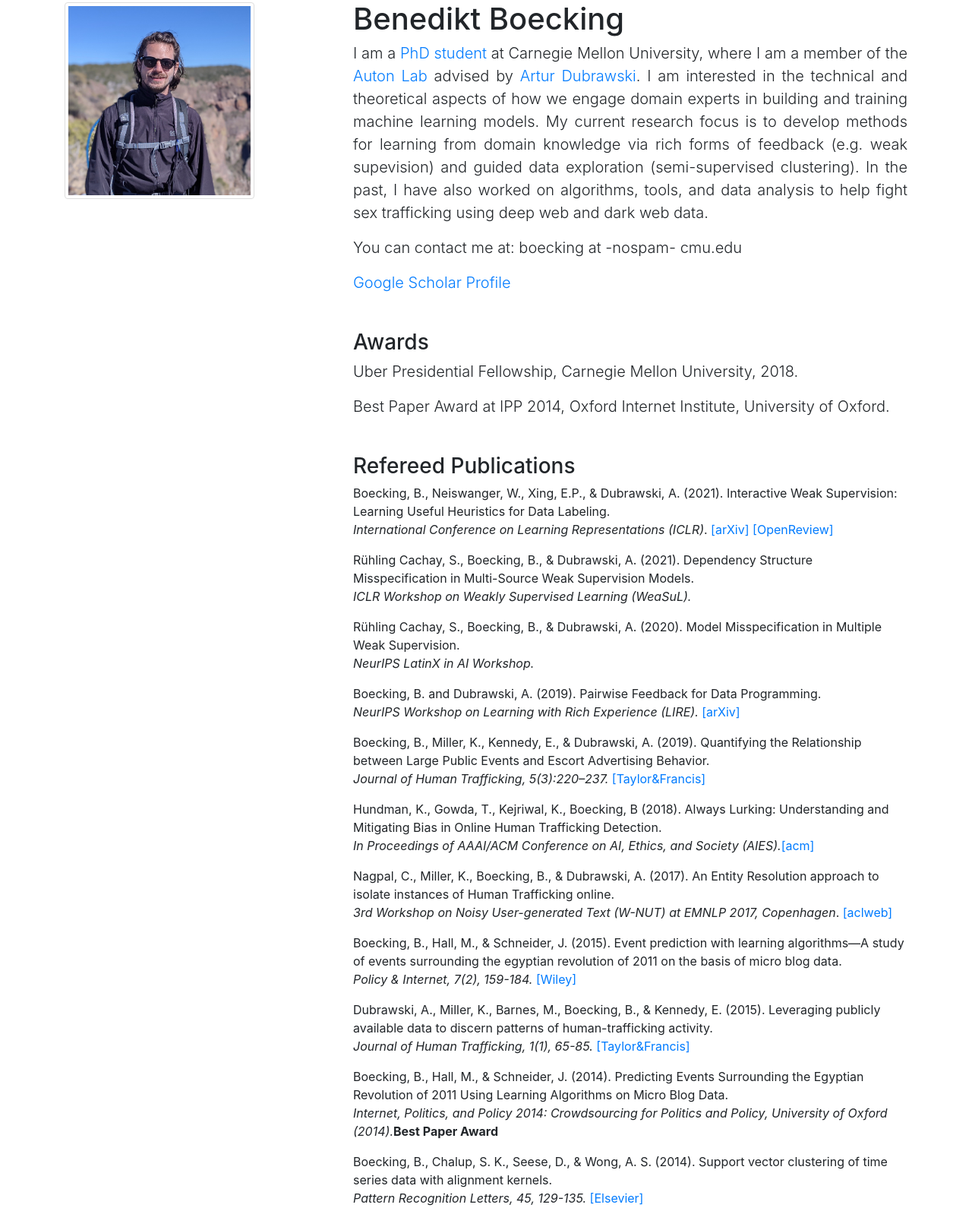
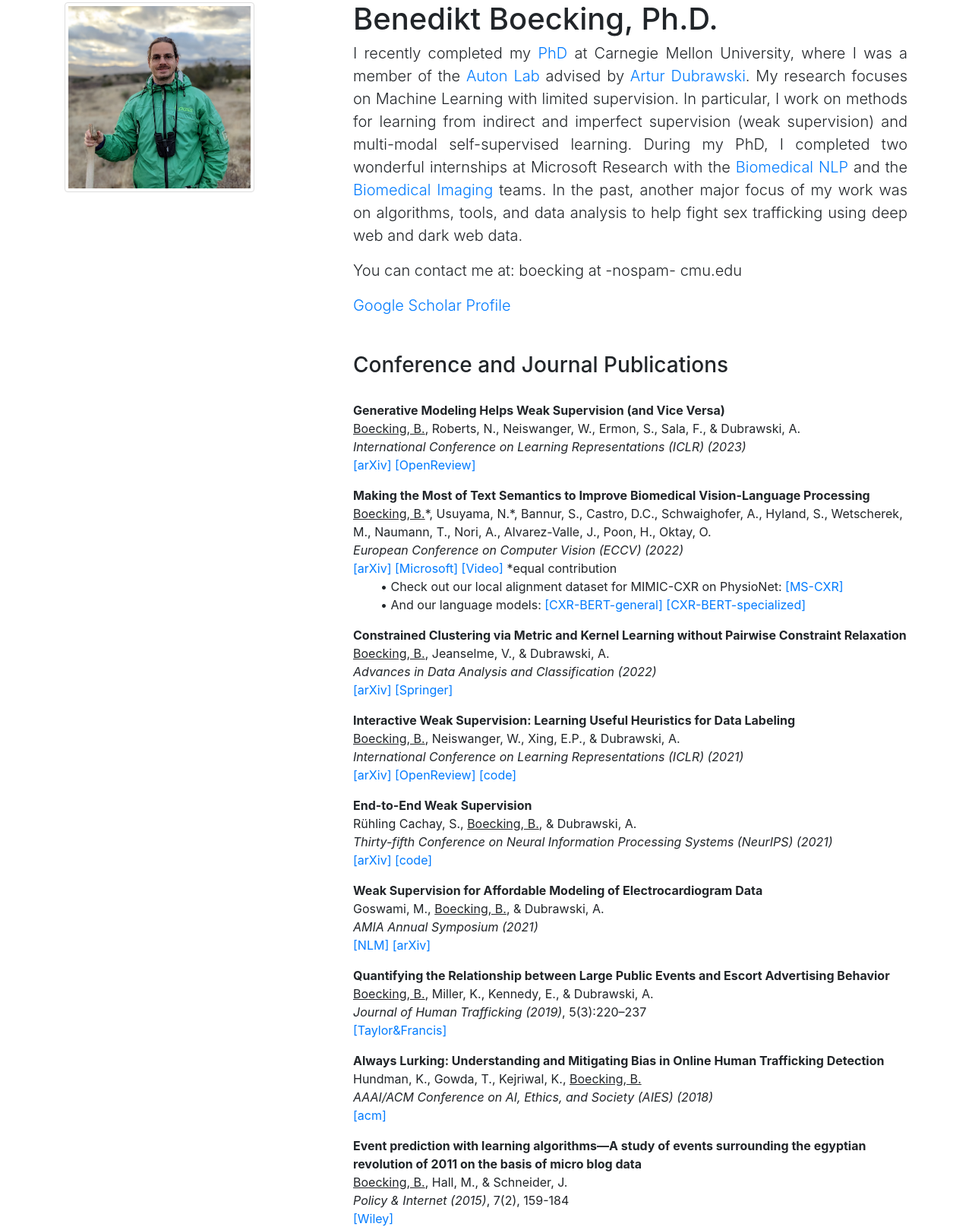
Before and after one commit to benbo/benbo.github.io, a website: page index.html in a window 1280 px wide. Shown: the part 101-1720 px from the top of the page at 76% size. Drawn offline with Linux system fonts and the light colour scheme.

Commit message:
website update

```diff
--- a/index.html
+++ b/index.html
@@ -6,7 +6,7 @@
     <script async src="https://www.googletagmanager.com/gtag/js?id=UA-109241135-1"></script>
     <script>
         window.dataLayer = window.dataLayer || [];
-  function gtag(){dataLayer.push(arguments);}
+        function gtag() { dataLayer.push(arguments); }
         gtag('js', new Date());
 
         gtag('config', 'UA-109241135-1');
@@ -16,7 +16,8 @@
     <meta name="viewport" content="width=device-width, initial-scale=1, shrink-to-fit=no">
     <meta name="description" content="Benedikt Boecking, PhD Student in Robotics at Carnegie Mellon University (CMU)">
     <meta name="author" content="Benedikt Boecking">
-    <meta name="keywords" content="Benedikt Boecking, robotics, machine learning, CMU, Carnegie Mellon University, ML, RI, Robotics Institute, AI">
+    <meta name="keywords"
+        content="Benedikt Boecking, robotics, machine learning, CMU, Carnegie Mellon University, ML, RI, Robotics Institute, AI">
 
     <title>Benedikt Boecking</title>
 
@@ -39,72 +40,188 @@
 </head>
 
 <body>
-    <!-- Navigation -->
-    <!--
-    <nav class="navbar navbar-expand-lg navbar-dark bg-dark fixed-top">
-        <button class="navbar-toggler" type="button" data-toggle="collapse" data-target="#navbarResponsive" aria-controls="navbarResponsive" aria-expanded="false" aria-label="Toggle navigation">
-            <span class="navbar-toggler-icon"></span>
-        </button>
-        <div class="collapse navbar-collapse" id="navbarResponsive">
-            <ul class="navbar-nav ml-auto">
-                <li class="nav-item active">
-                    <a class="nav-link" href="index.html">About <span class="sr-only">(current)</span></a>
-                </li>
-                <li class="nav-item">
-                    <a class="nav-link" href="publications.html">Publications</a>
-                </li>
-                <li class="nav-item">
-                    <a class="nav-link" href="contact.html">Contact</a>
-                </li>
-            </ul>
-        </div>
-    </nav>
-    -->
-    <!-- Page Content -->
     <div class="container">
         <div class="row">
             <div class="col-sm-4">
-                <img src="images/picsmall.jpg" class="mt-5 img-thumbnail" alt="Me" width = "250">
+                <img src="images/website_pic_cropped.png" class="mt-5 img-thumbnail" alt="Me" width="250">
             </div>
             <div class="col-sm-8 text-left">
-                <h1 class="mt-5">Benedikt Boecking</h1>
-                <p class="lead text-justify">I am a <a href="https://www.ri.cmu.edu/ri-people/benedikt-boecking/">PhD student</a> at Carnegie Mellon University, where I am a member of the <a href="https://www.autonlab.org">Auton Lab</a> advised by <a href="https://www.ri.cmu.edu/ri-faculty/artur-w-dubrawski/">Artur Dubrawski</a>. I am interested in the technical and theoretical aspects of how we engage domain experts in building and training machine learning models. My current research focus is to develop methods for learning from domain knowledge via rich forms of feedback (e.g. weak supevision) and guided data exploration (semi-supervised clustering). In the past, I have also worked on algorithms, tools, and data analysis to help fight sex trafficking using deep web and dark web data.</p>
+                <h1 class="mt-5">Benedikt Boecking, Ph.D.</h1>
+                <p class="lead text-justify">
+                    I recently completed my <a href="https://www.ri.cmu.edu/ri-people/benedikt-boecking/">PhD</a>
+                    at Carnegie Mellon University, where I was a member of the <a href="https://www.autonlab.org">Auton
+                        Lab</a> advised by <a href="https://www.ri.cmu.edu/ri-faculty/artur-w-dubrawski/">Artur
+                        Dubrawski</a>.
+                    My research focuses on Machine Learning with limited supervision. In particular, I work on methods
+                    for learning from indirect and imperfect supervision (weak supervision) and multi-modal
+                    self-supervised learning. During my PhD, I completed two wonderful internships at Microsoft
+                    Research with the <a class=""
+                        href="https://www.microsoft.com/en-us/research/group/biomedical-nlp-group/">Biomedical NLP</a>
+                    and the <a class=""
+                        href="https://www.microsoft.com/en-us/research/group/biomedical-imaging/">Biomedical Imaging</a>
+                    teams. In the past, another major focus of my work was on algorithms, tools, and data analysis to
+                    help
+                    fight sex trafficking using deep web and dark web data.</p>
                 <p class="lead">You can contact me at: boecking at -nospam- cmu.edu</p>
-	        <p class="lead"><a class="" href="https://scholar.google.com/citations?hl=en&user=wNtfa1wAAAAJ">Google Scholar Profile</a> </p>
-                <h3 class="mt-5">Awards</h3>
-                <p class="lead">Uber Presidential Fellowship, Carnegie Mellon University, 2018.</p>
-                <p class="lead">Best Paper Award at IPP 2014, Oxford Internet Institute, University of Oxford.</p>
-                <h3 class="mt-5">Refereed Publications</h3>
-		<p class="">Boecking, B., Neiswanger, W., Xing, E.P., &amp; Dubrawski, A. (2021). Interactive Weak Supervision: Learning Useful Heuristics for Data Labeling. <br><i>International Conference on Learning Representations (ICLR)</i>. <a class="" href="https://arxiv.org/abs/2012.06046">[arXiv]</a>
-		    <a class="" href="https://openreview.net/forum?id=IDFQI9OY6K">[OpenReview]</a></p>
-		<p class="">Rühling Cachay, S., Boecking, B., &amp; Dubrawski, A. (2021). Dependency Structure Misspecification in Multi-Source Weak Supervision Models. <br><i>ICLR Workshop on Weakly Supervised Learning (WeaSuL).</i></p>
-		<p class="">Rühling Cachay, S., Boecking, B., &amp; Dubrawski, A. (2020).  Model Misspecification in Multiple Weak Supervision. <br><i>NeurIPS LatinX in AI Workshop.</i></p>
-		<p class=""> Boecking, B. and Dubrawski, A. (2019). Pairwise Feedback for Data Programming. <br><i>NeurIPS Workshop on Learning with Rich Experience (LIRE).</i> <a class="" href="https://arxiv.org/abs/1912.07685">[arXiv]</a></p>
-		<p class="">Boecking, B., Miller, K., Kennedy, E., &amp; Dubrawski, A. (2019). Quantifying the Relationship between Large Public Events and Escort Advertising Behavior. <br><i>Journal of Human Trafficking, 5(3):220–237.</i>
+                <p class="lead"><a class="" href="https://scholar.google.com/citations?hl=en&user=wNtfa1wAAAAJ">Google
+                        Scholar Profile</a> </p>
+                <h3 class="mt-5">Conference and Journal Publications</h3>
+                <br>
+                <p class="">
+                    <b>Generative Modeling Helps Weak Supervision (and Vice Versa)</b><br>
+                    <u>Boecking, B.</u>, Roberts, N., Neiswanger, W., Ermon, S., Sala, F., &amp; Dubrawski, A.
+                    <br>
+                    <i>International Conference on Learning Representations (ICLR) (2023)</i> <br>
+                    <a class="" href="https://arxiv.org/abs/2203.12023">[arXiv]</a>
+                    <a class="" href="https://openreview.net/forum?id=3OaBBATwsvP">[OpenReview]</a>
+                </p>
+                <p class="">
+                    <b>Making the Most of Text Semantics to Improve Biomedical Vision-Language Processing</b><br>
+                    <u>Boecking, B.</u>*, Usuyama, N.*, Bannur, S., Castro, D.C., Schwaighofer, A., Hyland, S.,
+                    Wetscherek, M., Naumann, T., Nori, A., Alvarez-Valle, J., Poon, H., Oktay, O.
+                    <br><i>European Conference on Computer Vision (ECCV) (2022)</i><br>
+                    <a class="" href="https://arxiv.org/abs/2204.09817">[arXiv]</a> <a class=""
+                        href="https://www.microsoft.com/en-us/research/publication/making-the-most-of-text-semantics-to-improve-biomedical-vision-language-processing/">[Microsoft]</a>
+                    <a class="" href="https://youtu.be/by-JzcUJQpw">[Video]</a> *equal contribution<br>
+                    &nbsp; &nbsp; &nbsp; &nbsp; &#x2022;&nbsp;Check out our local alignment dataset for MIMIC-CXR on
+                    PhysioNet: <a class="" href="https://doi.org/10.13026/b90j-vb87">[MS-CXR]</a><br>
+                    &nbsp; &nbsp; &nbsp; &nbsp; &#x2022;&nbsp;And our language models: <a class=""
+                        href="https://huggingface.co/microsoft/BiomedVLP-CXR-BERT-general">[CXR-BERT-general]</a>
+                    <a class=""
+                        href="https://huggingface.co/microsoft/BiomedVLP-CXR-BERT-specialized">[CXR-BERT-specialized]</a>
+                </p>
+                <p class="">
+                    <b>Constrained Clustering via Metric and Kernel Learning without Pairwise Constraint
+                        Relaxation</b><br>
+                    <u>Boecking, B.</u>, Jeanselme, V., &amp; Dubrawski, A.
+                    <br><i>Advances in Data Analysis and Classification (2022)</i> <br>
+                    <a class="" href="https://arxiv.org/abs/2203.12546">[arXiv]</a>
+                    <a class="" href="https://doi.org/10.1007/s11634-022-00507-5">[Springer]</a>
+                </p>
+                <p class="">
+                    <b>Interactive Weak Supervision: Learning Useful Heuristics for Data Labeling</b><br>
+                    <u>Boecking, B.</u>, Neiswanger, W., Xing, E.P., &amp; Dubrawski, A.
+                    <br><i>International Conference on Learning Representations (ICLR) (2021)</i><br>
+                    <a class="" href="https://arxiv.org/abs/2012.06046">[arXiv]</a> <a class=""
+                        href="https://openreview.net/forum?id=IDFQI9OY6K">[OpenReview]</a> <a class=""
+                        href="https://github.com/benbo/interactive-weak-supervision">[code]</a>
+                </p>
+                <p class="">
+                    <b>End-to-End Weak Supervision</b><br>
+                    R&#252;hling Cachay, S., <u>Boecking, B.</u>, &amp; Dubrawski, A.
+                    <br><i>Thirty-fifth Conference on Neural Information Processing Systems
+                        (NeurIPS) (2021)</i><br>
+                    <a class="" href="https://arxiv.org/abs/2107.02233">[arXiv]</a> <a class=""
+                        href="https://github.com/autonlab/weasel">[code]</a>
+                </p>
+                <p class="">
+                    <b>Weak Supervision for Affordable Modeling of Electrocardiogram Data</b><br>
+                    Goswami, M., <u>Boecking, B.</u>, &amp; Dubrawski, A.
+                    <br><i>AMIA Annual Symposium (2021)</i>
+                    <br>
+                    <a class="" href="https://www.ncbi.nlm.nih.gov/pmc/articles/PMC8861672/">[NLM]</a>
+                    <a class="" href="https://arxiv.org/abs/2201.02936">[arXiv]</a>
+                </p>
+                <p class="">
+                    <b>Quantifying the Relationship between Large Public Events and Escort Advertising Behavior</b><br>
+                    <u>Boecking, B.</u>, Miller, K., Kennedy, E., &amp; Dubrawski, A.
+                    <br><i>Journal
+                        of Human
+                        Trafficking (2019)</i>, 5(3):220–237<br>
                     <a class="" href="https://doi.org/10.1080/23322705.2018.1458488">[Taylor&amp;Francis]
-		    </a></p>
-		    <p class="">Hundman, K., Gowda, T., Kejriwal, K., Boecking, B (2018). Always Lurking: Understanding and Mitigating Bias in Online Human Trafficking Detection. <br><i>In Proceedings of AAAI/ACM Conference on AI, Ethics, and Society (AIES).</i><a class="" href="https://dl.acm.org/doi/10.1145/3278721.3278782">[acm]</a></p>
-		    <p class="">Nagpal, C., Miller, K., Boecking, B., &amp; Dubrawski, A. (2017). An Entity Resolution approach to isolate instances of Human Trafficking online. <br><i>3rd Workshop on Noisy User-generated Text (W-NUT) at EMNLP 2017, Copenhagen</i>.
-                    <a class="" href="https://www.aclweb.org/anthology/W17-4411/">[aclweb]
-                    </a></p>
-		    <p class="">Boecking, B., Hall, M., &amp; Schneider, J. (2015). Event prediction with learning algorithms—A study of events surrounding the egyptian revolution of 2011 on the basis of micro blog data. <br><i>Policy &amp; Internet, 7(2), 159-184.</i>
+                    </a>
+                </p>
+                <p class="">
+                    <b>Always Lurking: Understanding and Mitigating Bias in Online Human Trafficking Detection</b><br>
+                    Hundman, K., Gowda, T., Kejriwal, K., <u>Boecking, B.</u>
+                    <br><i>AAAI/ACM Conference on AI, Ethics, and Society (AIES) (2018) </i> <br>
+                    <a class="" href="https://dl.acm.org/doi/10.1145/3278721.3278782">[acm]</a>
+                </p>
+                <p class="">
+                    <b>Event prediction with learning algorithms—A study of events surrounding the egyptian revolution
+                        of 2011 on the basis of micro blog data</b><br>
+                    <u>Boecking, B.</u>, Hall, M., &amp; Schneider, J.
+                    <br><i>Policy &amp; Internet (2015)</i>, 7(2), 159-184 <br>
                     <a class="" href="http://dx.doi.org/10.1002/poi3.89">[Wiley]
-		    </a></p>
-		    <p class="">Dubrawski, A., Miller, K., Barnes, M., Boecking, B., &amp; Kennedy, E. (2015). Leveraging publicly available data to discern patterns of human-trafficking activity. <br><i>Journal of Human Trafficking, 1(1), 65-85.</i>
+                    </a>
+                </p>
+                <p class="">
+                    <b>Leveraging publicly available data to discern patterns of human-trafficking activity</b><br>
+                    Dubrawski, A., Miller, K., Barnes, M., <u>Boecking, B.</u>, &amp; Kennedy, E.
+                    <br><i>Journal of Human Trafficking (2015)</i>, 1(1), 65-85<br>
                     <a class="" href="http://dx.doi.org/10.1080/23322705.2015.1015342">
                         [Taylor&amp;Francis]
-                    </a></p>
-		    <p class="">Boecking, B., Hall, M., &amp; Schneider, J. (2014). Predicting Events Surrounding the Egyptian Revolution of 2011 Using Learning Algorithms on Micro Blog Data. <br><i>Internet, Politics, and Policy 2014: Crowdsourcing for Politics and Policy, University of Oxford (2014).</i><b>Best Paper Award</b>
+                    </a>
                 </p>
-		    <p class="">Boecking, B., Chalup, S. K., Seese, D., &amp; Wong, A. S. (2014). Support vector clustering of time series data with alignment kernels. <br><i>Pattern Recognition Letters, 45, 129-135.</i>
+                <p class="">
+                    <b>Predicting Events Surrounding the Egyptian Revolution of 2011 Using Learning Algorithms on
+                        Micro Blog Data</b><br>
+                    <u>Boecking, B.</u>, Hall, M., &amp; Schneider, J.
+                    <br><i>Internet, Politics, and Policy 2014: Crowdsourcing for Politics and Policy (2014)</i>,
+                    University of
+                    Oxford<b> Best Paper Award</b>
+                </p>
+                <p class="">
+                    <b>Support vector clustering of time series data with alignment kernels</b><br>
+                    <u>Boecking, B.</u>, Chalup, S. K., Seese, D., &amp; Wong, A. S.
+                    <br><i>Pattern Recognition Letters (2014)</i>, 45, 129-135 <br>
                     <a class="" href="https://doi.org/10.1016/j.patrec.2014.03.015">[Elsevier]
-                    </a></p>
-                <h3 class="mt-5">Working Papers</h3>
-		    <p class="">Boecking, B., Jeanselme, V., &amp; Dubrawski, A. (2020). Constrained Clustering via  Metric and Kernel Learning without Pairwise Constraint Relaxation.</p>
-                <h3 class="mt-5">Other Publications</h3>
-		    <p class="">De-Arteaga, M.* and Boecking, B.* (2019). Killings of social leaders in the Colombian post-conflict: Data analysis for investigative journalism. arXiv:1906.08206.<a class="" href="https://arxiv.org/abs/1906.08206"> [arXiv] </a>(*Indicates equal contribution)</p>
+                    </a>
+                </p>
+                <h3 class="mt-5">Peer-Reviewed Workshop Publications and Abstracts</h3>
+                <p class="">
+                    <b>Ordinal Programmatic Weak Supervision and Crowdsourcing for Estimating Cognitive
+                        States</b><br>
+                    Pradeep, P., <u>Boecking, B.</u>, Gisolfi, N., Kintz, J., Clark, T., &amp; Dubrawski, A.
+                    <br><i>Accepted as a Student Abstract and Poster at AAAI (2023)</i><br>
+                </p>
+                <p class="">
+                    <b>Dependency Structure Misspecification in Multi-Source Weak Supervision Models</b><br>
+                    Rühling Cachay, S., <u>Boecking, B.</u>, &amp; Dubrawski, A.
+                    <br><i>ICLR Workshop on Weakly Supervised Learning (WeaSuL) (2021)</i>
+                </p>
+                <p class="">
+                    <b>Model Misspecification in Multiple Weak Supervision</b>
+                    <br>
+                    Rühling Cachay, S., <u>Boecking, B.</u>, &amp; Dubrawski, A.
+                    <br><i>NeurIPS LatinX in AI Workshop (2020)</i>
+                </p>
+                <p class="">
+                    <b>Pairwise Feedback for Data Programming</b><br>
+                    <u>Boecking, B.</u> &amp; Dubrawski, A.
+                    <br><i>NeurIPS Workshop on Learning with Rich Experience (LIRE) (2019)</i> <br> <a class=""
+                        href="https://arxiv.org/abs/1912.07685">[arXiv]</a>
+                </p>
+                <p class="">
+                    <b>An Entity Resolution approach to isolate instances of Human Trafficking online</b><br>
+                    Nagpal, C., Miller, K., <u>Boecking, B.</u>, &amp; Dubrawski, A.
+                    <br><i>3rd Workshop on Noisy
+                        User-generated Text (W-NUT) at EMNLP (2017)</i><br>
+                    <a class="" href="https://www.aclweb.org/anthology/W17-4411/">[aclweb]
+                    </a>
+                </p>
+                <h3 class="mt-5">Other Papers</h3>
+                <p class="">
+                    <b>Killings of social leaders in the Colombian
+                        post-conflict: Data analysis for investigative journalism</b><br>
+                    De-Arteaga, M.* &amp; <u>Boecking, B.</u>* (2019).
+                    <br>arXiv:1906.08206. <br>
+                    <a class="" href="https://arxiv.org/abs/1906.08206"> [arXiv] </a>(*Indicates equal contribution)
+                </p>
                 <h3 class="mt-5">Other Projects</h3>
-                <p class="lead"><a class="" href="https://www.connectas.org/especiales/lideres-en-via-de-extincion/">L&iacute;deres en v&iacute;a de extinci&oacute;n</a>. A data-driven journalistic investigation into killings of social leaders in Colombia, together with <a class ="" href="https://mariadearteaga.com">Maria De-Arteaga</a> and <a class="" href="https://www.connectas.org">CONNECTAS</a>, published in El Pa&iacute;s in Colombia. Read the article <a class="" href="https://www.connectas.org/especiales/lideres-en-via-de-extincion/">here</a>. This article won 2nd place at <i>Premio  &#161;Investiga! 2019</i>, an award for investigative journalism in Colombia.</p>
+                <p class="lead"><a class=""
+                        href="https://www.connectas.org/especiales/lideres-en-via-de-extincion/">L&iacute;deres en
+                        v&iacute;a de extinci&oacute;n</a>. A data-driven journalistic investigation into killings of
+                    social leaders in Colombia, together with <a class="" href="https://mariadearteaga.com">Maria
+                        De-Arteaga</a> and <a class="" href="https://www.connectas.org">CONNECTAS</a>, published in El
+                    Pa&iacute;s in Colombia. Read the article <a class=""
+                        href="https://www.connectas.org/especiales/lideres-en-via-de-extincion/">here</a>. This article
+                    won 2nd place at <i>Premio &#161;Investiga! 2019</i>, an award for investigative journalism in
+                    Colombia.</p>
+                <!-- <h3 class="mt-5">Awards</h3>
+                    <br>
+                    <p class="lead">Uber Presidential Fellowship, Carnegie Mellon University, 2018.</p>
+                    <p class="lead">Best Paper Award at IPP 2014, Oxford Internet Institute, University of Oxford.</p> -->
                 <br>
                 <br>
                 <br>
```
Also changed, not shown: README.md (deleted), images/DSC_0083.png (deleted), images/picsmall.jpg (deleted), images/pimg.png (deleted), images/pimgtiny.png (deleted), images/website_pic_cropped.png (added). Lines whose indentation alone changed are shown as unchanged.
